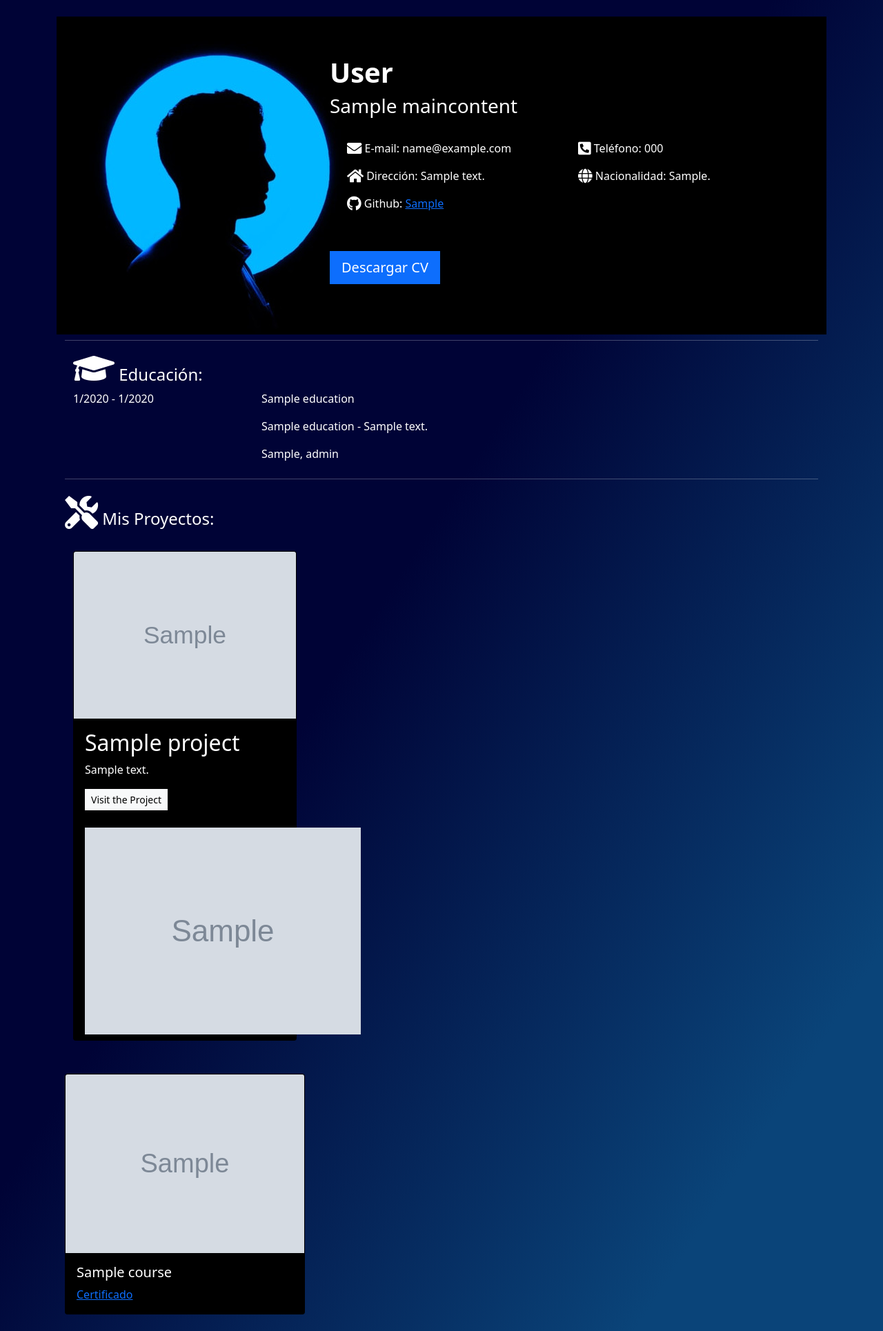
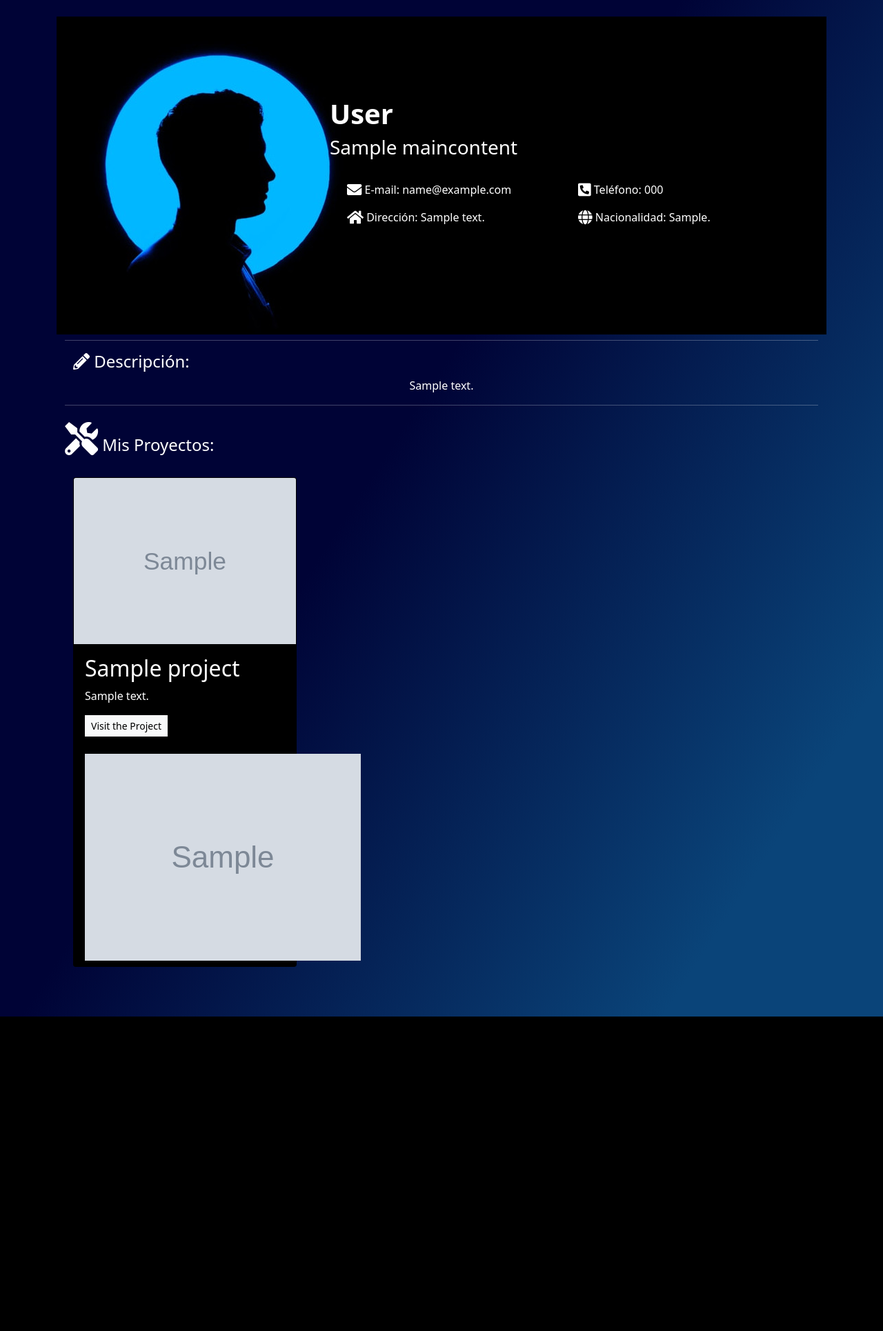
Before and after one commit to SantiBert/cv, a Django app: page / in a window 1280 px wide. Shown: the part 56-1986 px from the top of the page at 69% size. After the commit the page ends 1530 px from the top, so only its background shows below. Run offline with Django 3.2, Linux system fonts and the light colour scheme; tables that the repository leaves empty hold one stand-in row (values such as "Sample post"); grey boxes marked "Sample" are stand-in pictures.

Commit message:
para lacio

```diff
--- a/core/models.py
+++ b/core/models.py
@@ -13,8 +13,8 @@ class MainContent(models.Model):
     phone = models.CharField(max_length=25)
     address = models.CharField(max_length=150, null=True, blank=True)
     github = models.URLField(null=True, blank=True)
-    cv = models.FileField(upload_to='cv/', default=None, null=True,
-                          blank=True, max_length=150)
+    cv = models.FileField(upload_to='cv/', default=None, null=True,blank=True, max_length=150)
+    description = models.TextField(null=True, blank=True)
 
     def __str__(self):
         return self.fullName
--- a/core/templates/index.html
+++ b/core/templates/index.html
@@ -33,36 +33,20 @@
                         <i class="fas fa-globe fa-lg"></i> Nacionalidad: {{santi.nacionalty}}.
                     </p>
                 </div>
-                <div class="col-6">
-                    <p id="github">
-                        <i class="fab fa-github fa-lg"></i> Github:
-                        <a href=" {{santi.github}}"> {{santi.github}}</a>
-                    </p>
-                </div>
             </div>
         </div>
-
-        <a class="btn btn-primary btn-lg rounded-0 my-3" href="#">Descargar CV</a>
     </div>
 </header>
 
+{% if santi.description %}
 <hr class="mt-2 mb-3">
 <div class="container">
-    <h4><i class="fas fa-graduation-cap fa-2x"></i> Educación: </h4>
-    <div class="row">
-        {% for education in educations %}
-        <div class="col-3">
-            <p>{{education.startdate.month}}/{{education.startdate.year}} -
-                {{education.enddate.month}}/{{education.enddate.year}}</p>
-        </div>
-        <div class="col-9">
-            <p>{{education.title}}</p>
-            <p>{{education.name}} - {{education.address}}</p>
-            <p>{{education.area}}, {{education.level}}</p>
-        </div>
-        {% endfor %}
-    </div>
+    <h4><i class="fas fa-pencil-alt"></i> Descripción: </h4>
+
+    <p class="text-center">{{santi.description}}</p>
+
 </div>
+{% endif %}
 <hr class="mt-2 mb-3">
 <!-- Porfolio Section -->
 <div class="row my-4">
@@ -97,18 +81,6 @@
     {% endfor %}
 </div>
 
-<div class="row row-cols-1 row-cols-md-3 g-4">
-    {% for course in courses %}
-    <div class="col">
-        <div class="card">
-            <img src="{{course.image.url}}" class="card-img-top" alt="{{course.image.title}}">
-            <div class="card-body">
-                <h5 class="card-title">{{course.title}}</h5>
-                <p class="card-text"><a href="{{course.url}}">Certificado</a></p>
-            </div>
-        </div>
-    </div>
-    {% endfor %}
-</div>
+
 
 {% endblock %}
```
Also changed, not shown: core/migrations/0008_maincontent_description.py (added).
